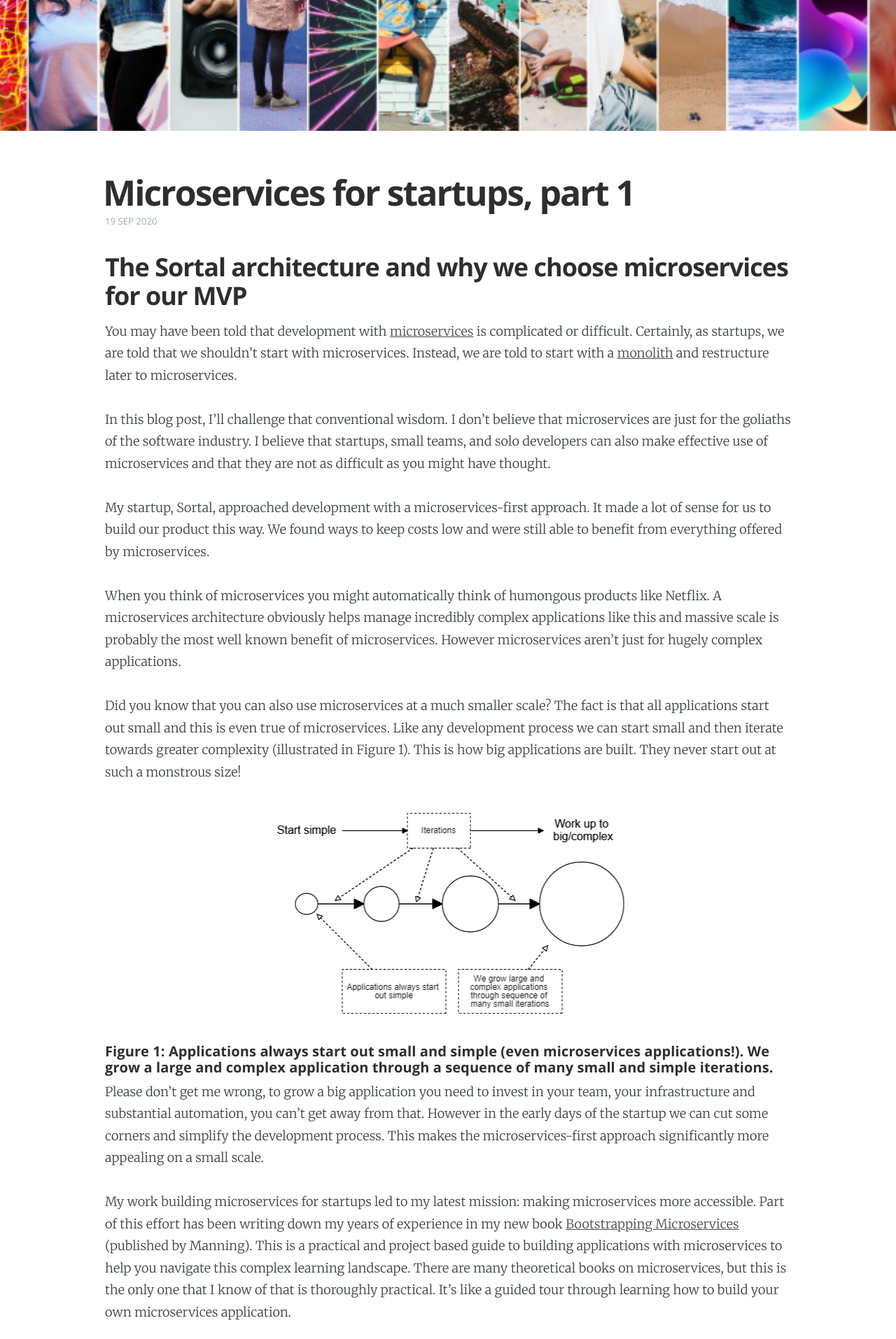
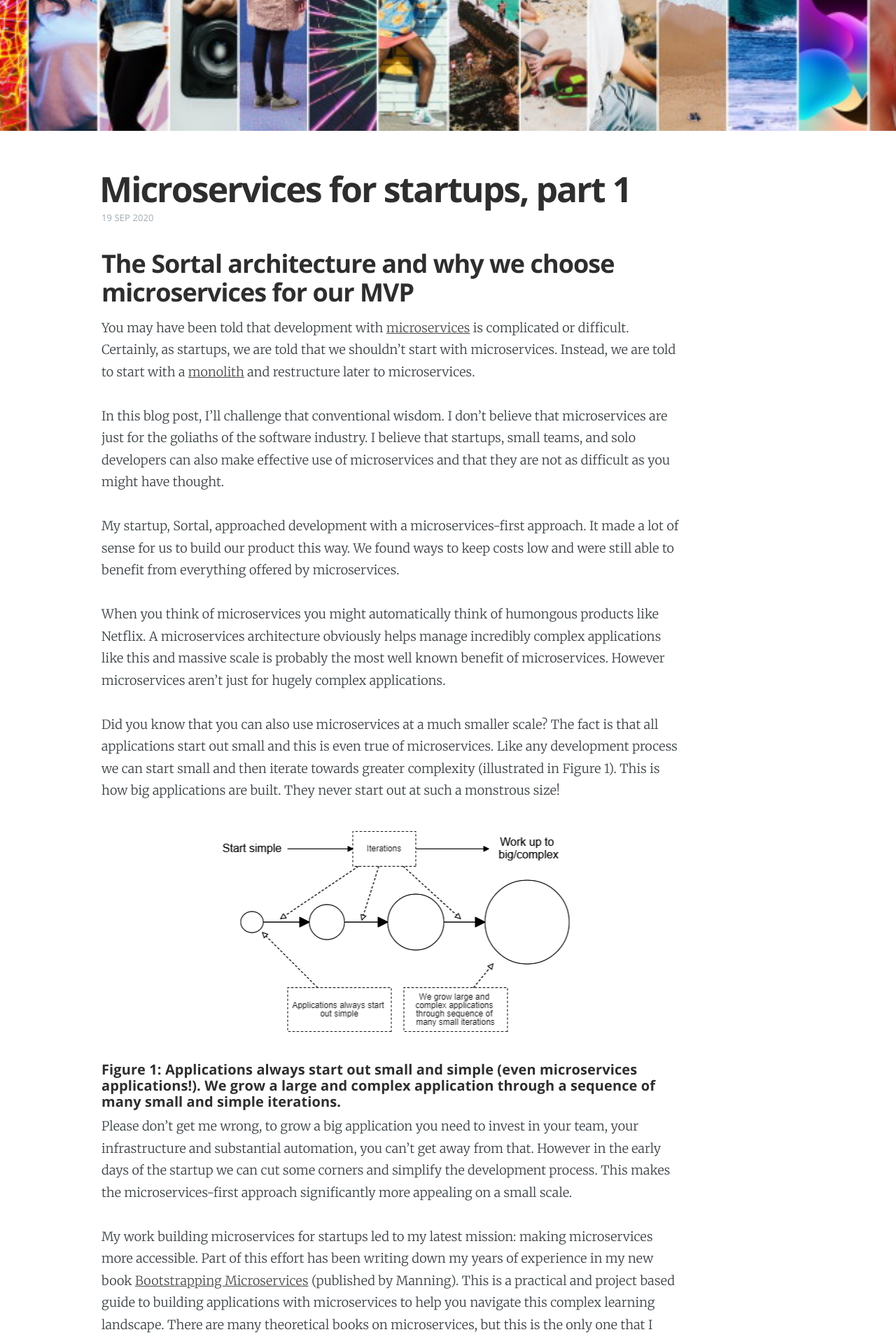
Before and after one commit to ashleydavis/the-data-wrangler-blog, a Jekyll site: the page built from _posts/2020-09-19-microservices-for-startups-1.md, in a window 1280 px wide. Shown: the part 308-2222 px from the top of the page at 70% size. Built offline with Jekyll 4.4.1, drawn with Linux system fonts in a browser that asks for light colours; comment, search, counter and statistics services are not loaded.

Commit message:
A better width for posts.

```diff
--- a/_layouts/post.html
+++ b/_layouts/post.html
@@ -18,7 +18,7 @@
     <article class="post {{page.post_class}}">
 
         <div class="flex flex-wrap">
-            <div class="w-full p-4">
+            <div class="w-full md:w-5/6 lg:w-5/6 xl:w-5/6 p-2">
                 <div>
                     <header class="post-header">
                         <h1 class="post-title">{{page.title}}</h1>
```
